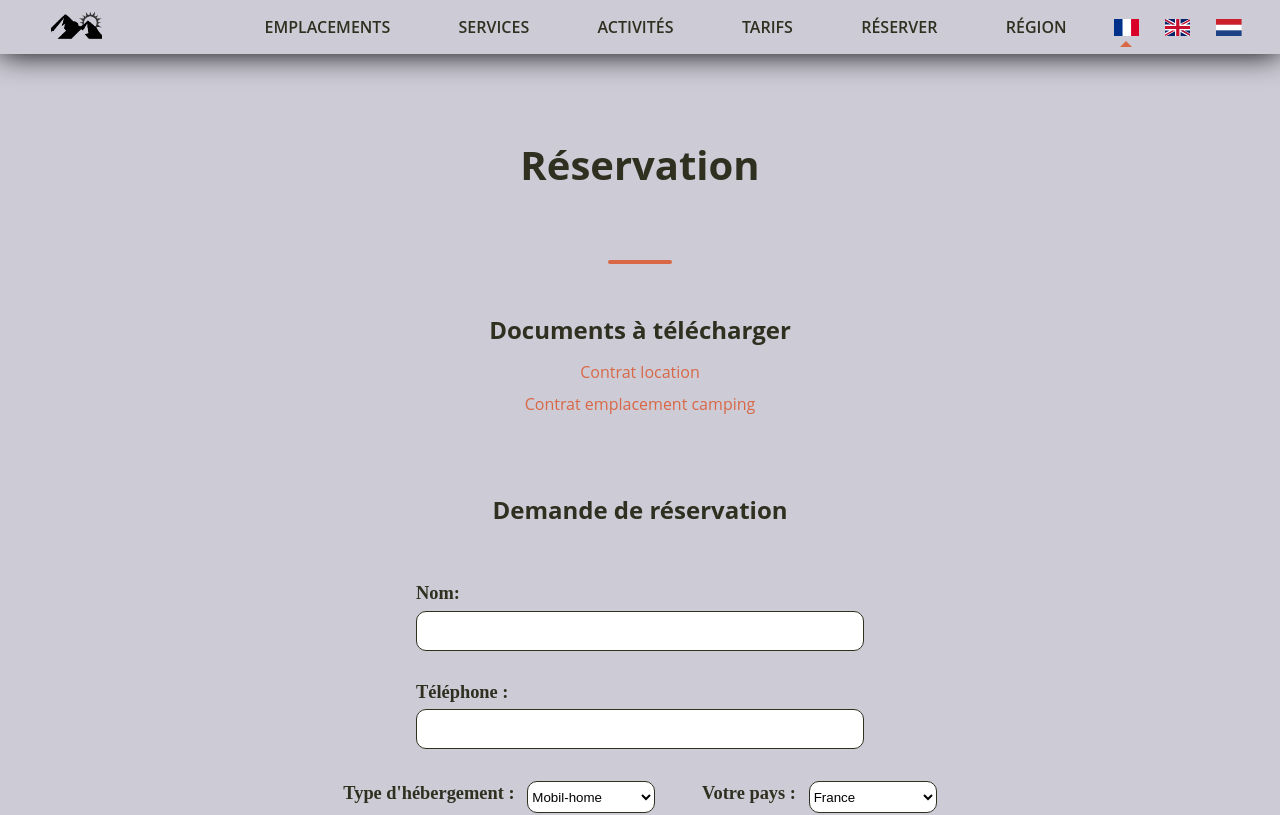
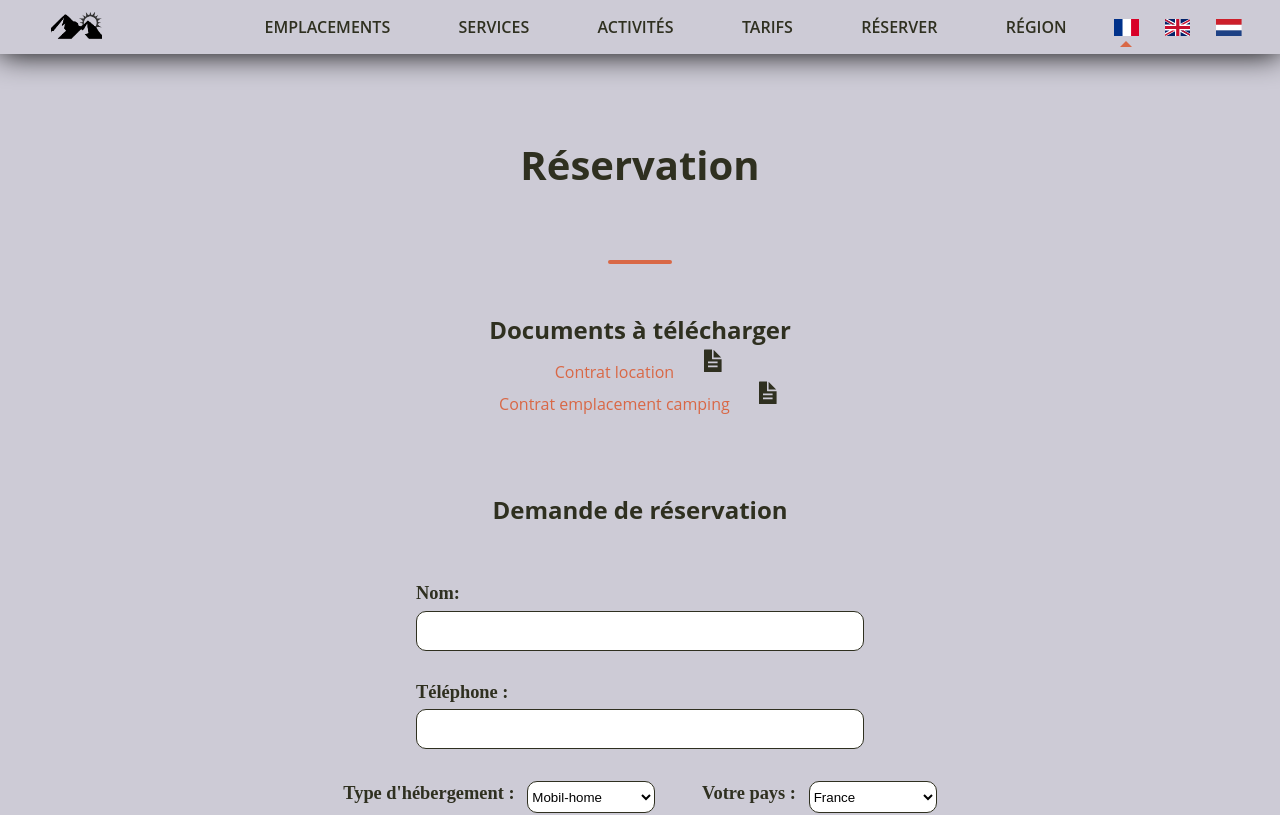
Before and after one commit to ChleaBourtoule/Viscos, a React (Vite) app: page /booking in a window 1280 px wide. Shown: the top 815 px of the page. Built offline with nearby package versions, Linux system fonts and the light colour scheme.

Commit message:
logo added

```diff
--- a/src/components/Pages/Booking.jsx
+++ b/src/components/Pages/Booking.jsx
@@ -1,4 +1,5 @@
 import React from "react";
+import { IoDocumentTextSharp } from "react-icons/io5";
 
 const Booking = ({ lang }) => {
   const title = {
@@ -159,8 +160,14 @@ const Booking = ({ lang }) => {
       <hr className="booking__hr" />
       <div className="booking__download">
         <h3 className="booking__download__title">{download[lang]}</h3>
-        <p className="booking__download__mobilhomes">{linkMH[lang]}</p>
-        <p className="booking__download__camping">{linkC[lang]}</p>
+        <div className="booking__download__div">
+          <p className="booking__download__div__mobilhomes">{linkMH[lang]}</p>
+          <IoDocumentTextSharp className="booking__download__div__icon" />
+        </div>
+        <div className="booking__download__div">
+          <p className="booking__download__div__camping">{linkC[lang]}</p>
+          <IoDocumentTextSharp className="booking__download__div__icon" />
+        </div>
       </div>
       <h3 className="booking__formtitle">{titleForm[lang]}</h3>
       <div className="booking__content">
--- a/src/style/_Booking.scss
+++ b/src/style/_Booking.scss
@@ -33,6 +33,9 @@
       font-weight: 700;
       color: $Dark-Green;
     }
+    &__div {
+      display: flex;
+      flex-direction: row;
       > p {
         margin-top: 2vh;
         font-size: 2vh;
@@ -42,6 +45,12 @@
       > p:hover {
         text-decoration: underline;
         cursor: pointer;
+      }
+      &__icon {
+        font-size: 2vw;
+        margin-left: 2vw;
+        color: $Dark-Green;
+      }
     }
   }
   &__formtitle {
```
Lines whose indentation alone changed are shown as unchanged.
